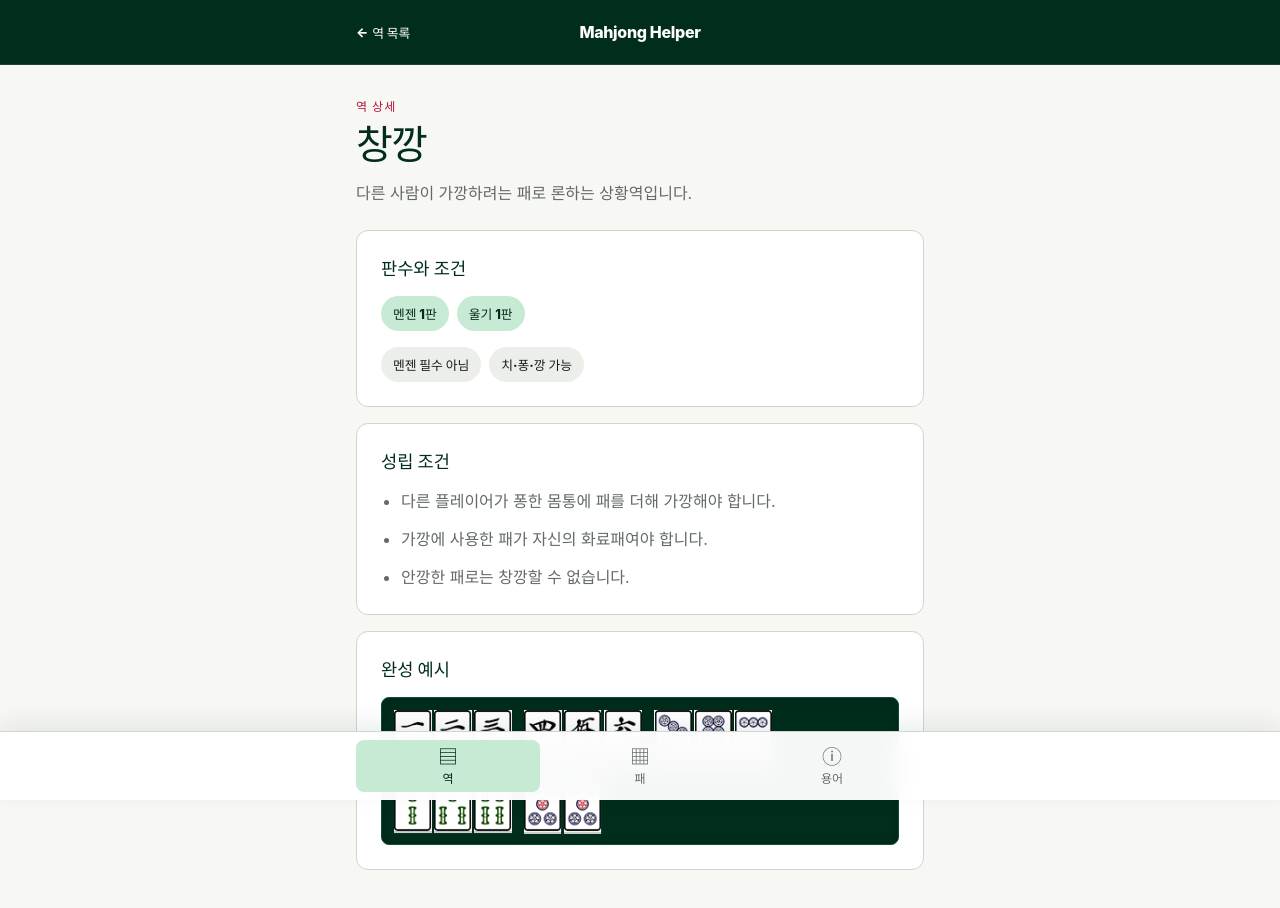
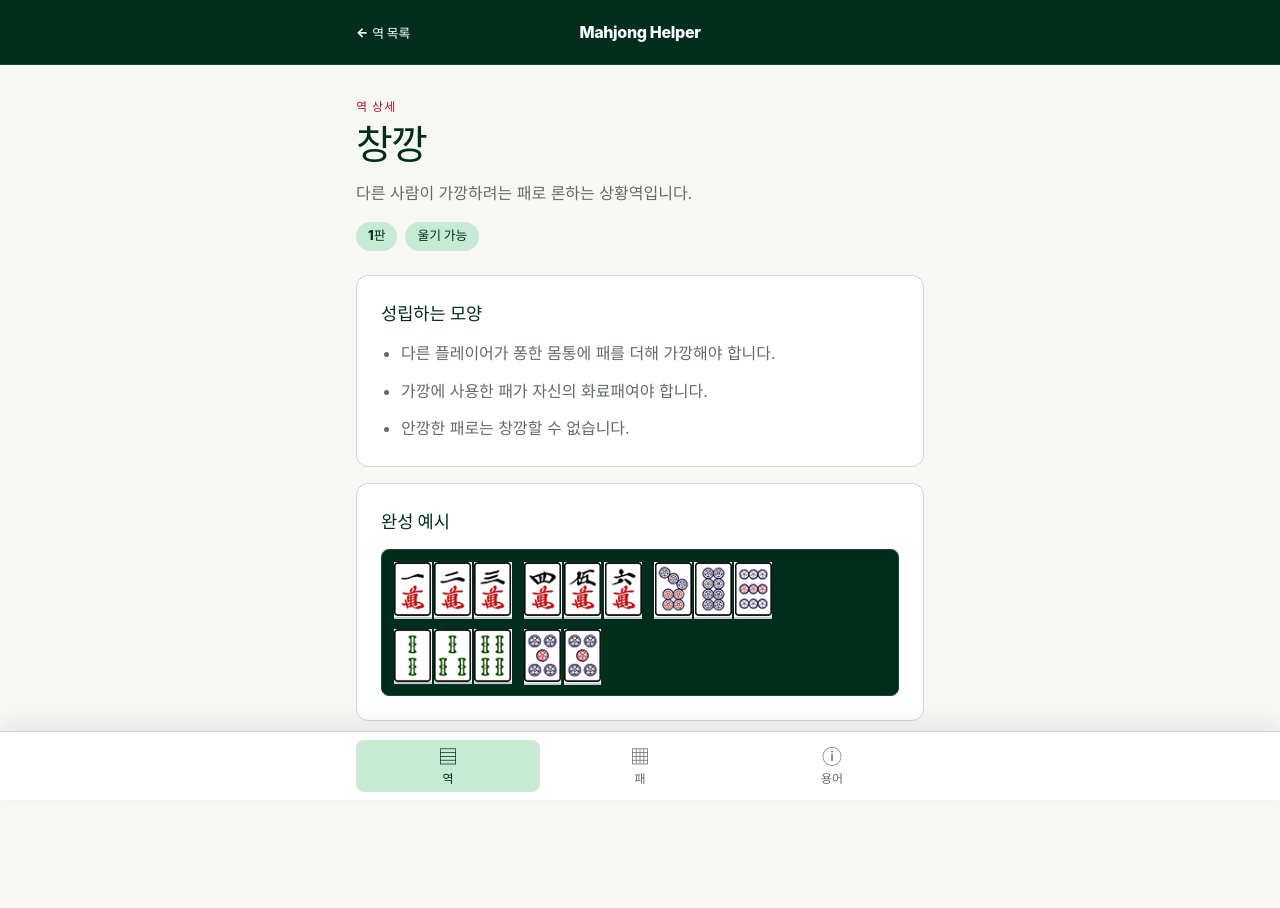
Before and after one commit to sascill/mahjong-helper, a React (Vite) app: page /yaku/chankan in a window 1280 px wide. Shown: the top 908 px of the page. After the commit the page ends 829 px from the top, so only its background shows below. Built offline with nearby package versions, Linux system fonts and the light colour scheme.

Commit message:
refactor: 역 상세 정보 구조 정리

```diff
--- a/src/features/yaku-catalog/YakuCatalog.module.css
+++ b/src/features/yaku-catalog/YakuCatalog.module.css
@@ -39,6 +39,23 @@
   margin: var(--space-3) 0 0;
   color: var(--color-text-muted);
   line-height: 1.65;
+}
+
+.detailMeta {
+  display: flex;
+  flex-wrap: wrap;
+  gap: var(--space-2);
+  margin-top: var(--space-4);
+}
+
+.detailMeta span {
+  padding: var(--space-2) var(--space-3);
+  border-radius: 999px;
+  background: var(--color-primary-soft);
+  color: var(--color-primary-strong);
+  font-size: 0.8rem;
+  font-weight: 800;
+  line-height: 1;
 }
 
 .groupNavigation {
@@ -170,32 +187,6 @@
   font-size: 1.1rem;
 }
 
-.hanList,
-.statusList {
-  display: flex;
-  flex-wrap: wrap;
-  gap: var(--space-2);
-  margin-top: var(--space-4);
-}
-
-.hanList span,
-.statusList span {
-  padding: var(--space-2) var(--space-3);
-  border-radius: 999px;
-  font-size: 0.8rem;
-  font-weight: 800;
-}
-
-.hanList span {
-  background: var(--color-primary-soft);
-  color: var(--color-primary-strong);
-}
-
-.statusList span {
-  background: var(--color-surface-muted);
-  color: var(--color-text);
-}
-
 .requirements {
   display: grid;
   gap: var(--space-3);
--- a/src/features/yaku-catalog/lib/yakuPresentation.ts
+++ b/src/features/yaku-catalog/lib/yakuPresentation.ts
@@ -98,11 +98,6 @@ export const getYakuGroupAnchorId = (label: YakuGroupLabel): string =>
 export const getCompactYakuSummary = (yaku: Yaku): string =>
   YAKU_COMPACT_SUMMARIES[yaku.id]
 
-export const getPrimaryValueLabel = (yaku: Yaku): string =>
-  yaku.value.type === 'yakuman'
-    ? '역만'
-    : `멘젠 ${yaku.value.closed}판`
-
 export const getListConditionLabel = (yaku: Yaku): string => {
   if (yaku.value.type === 'yakuman') {
     return yaku.value.open ? '울기 가능' : '멘젠'
@@ -117,17 +112,16 @@ export const getListConditionLabel = (yaku: Yaku): string => {
     : `울면 ${yaku.value.open}판`
 }
 
-export const getDetailOpenValueLabel = (yaku: Yaku): string => {
+export const getDetailValueLabels = (yaku: Yaku): readonly string[] => {
   if (yaku.value.type === 'yakuman') {
-    return yaku.value.open ? '울기 가능' : '울기 불가'
+    return ['역만', yaku.value.open ? '울기 가능' : '멘젠']
   }
 
-  return yaku.value.open === null
-    ? '울기 불가'
-    : `울기 ${yaku.value.open}판`
+  if (yaku.value.open === null) {
+    return [`${yaku.value.closed}판`, '멘젠']
+  }
+
+  return yaku.value.open === yaku.value.closed
+    ? [`${yaku.value.closed}판`, '울기 가능']
+    : [`멘젠 ${yaku.value.closed}판`, `울면 ${yaku.value.open}판`]
 }
-
-export const canOpenYaku = (yaku: Yaku): boolean =>
-  yaku.value.type === 'yakuman'
-    ? yaku.value.open
-    : yaku.value.open !== null
--- a/src/features/yaku-catalog/ui/YakuDetail.tsx
+++ b/src/features/yaku-catalog/ui/YakuDetail.tsx
@@ -1,18 +1,14 @@
 import type { Yaku } from '../../../domain/mahjong/yaku'
 import { MahjongTile } from '../../../shared/ui'
 import styles from '../YakuCatalog.module.css'
-import {
-  canOpenYaku,
-  getDetailOpenValueLabel,
-  getPrimaryValueLabel,
-} from '../lib/yakuPresentation'
+import { getDetailValueLabels } from '../lib/yakuPresentation'
 
 type YakuDetailProps = {
   yaku: Yaku
 }
 
 export function YakuDetail({ yaku }: YakuDetailProps) {
-  const canOpen = canOpenYaku(yaku)
+  const valueLabels = getDetailValueLabels(yaku)
 
   return (
     <>
@@ -20,25 +16,19 @@ export function YakuDetail({ yaku }: YakuDetailProps) {
         <p className={styles.eyebrow}>역 상세</p>
         <h1>{yaku.name}</h1>
         <p className={styles.description}>{yaku.summary}</p>
+        <div
+          className={styles.detailMeta}
+          role="group"
+          aria-label="판수와 울기 조건"
+        >
+          {valueLabels.map((label) => (
+            <span key={label}>{label}</span>
+          ))}
+        </div>
       </header>
 
-      <section
-        className={styles.infoCard}
-        aria-label="판수와 울기 조건"
-      >
-        <h2>판수와 조건</h2>
-        <div className={styles.hanList}>
-          <span>{getPrimaryValueLabel(yaku)}</span>
-          <span>{getDetailOpenValueLabel(yaku)}</span>
-        </div>
-        <div className={styles.statusList}>
-          <span>{canOpen ? '멘젠 필수 아님' : '멘젠 필수'}</span>
-          <span>{canOpen ? '치·퐁·깡 가능' : '치·퐁·깡 불가'}</span>
-        </div>
-      </section>
-
       <section className={styles.infoCard} aria-labelledby="requirements-title">
-        <h2 id="requirements-title">성립 조건</h2>
+        <h2 id="requirements-title">성립하는 모양</h2>
         <ul className={styles.requirements}>
           {yaku.requirements.map((requirement) => (
             <li key={requirement}>{requirement}</li>
```
Also changed, not shown: src/features/yaku-catalog/Spec.md (+17 -17 lines), 2 other files (tests, documents, lock files or other folders).
